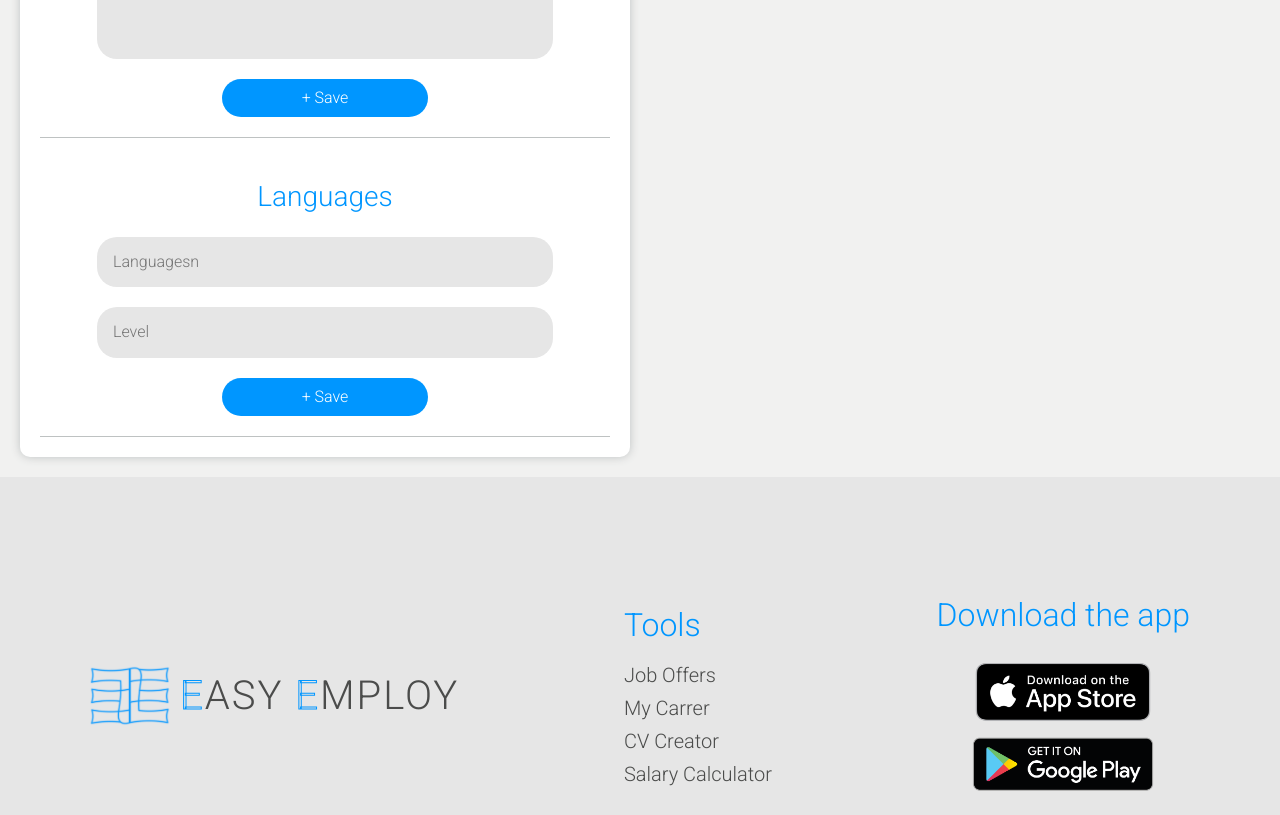
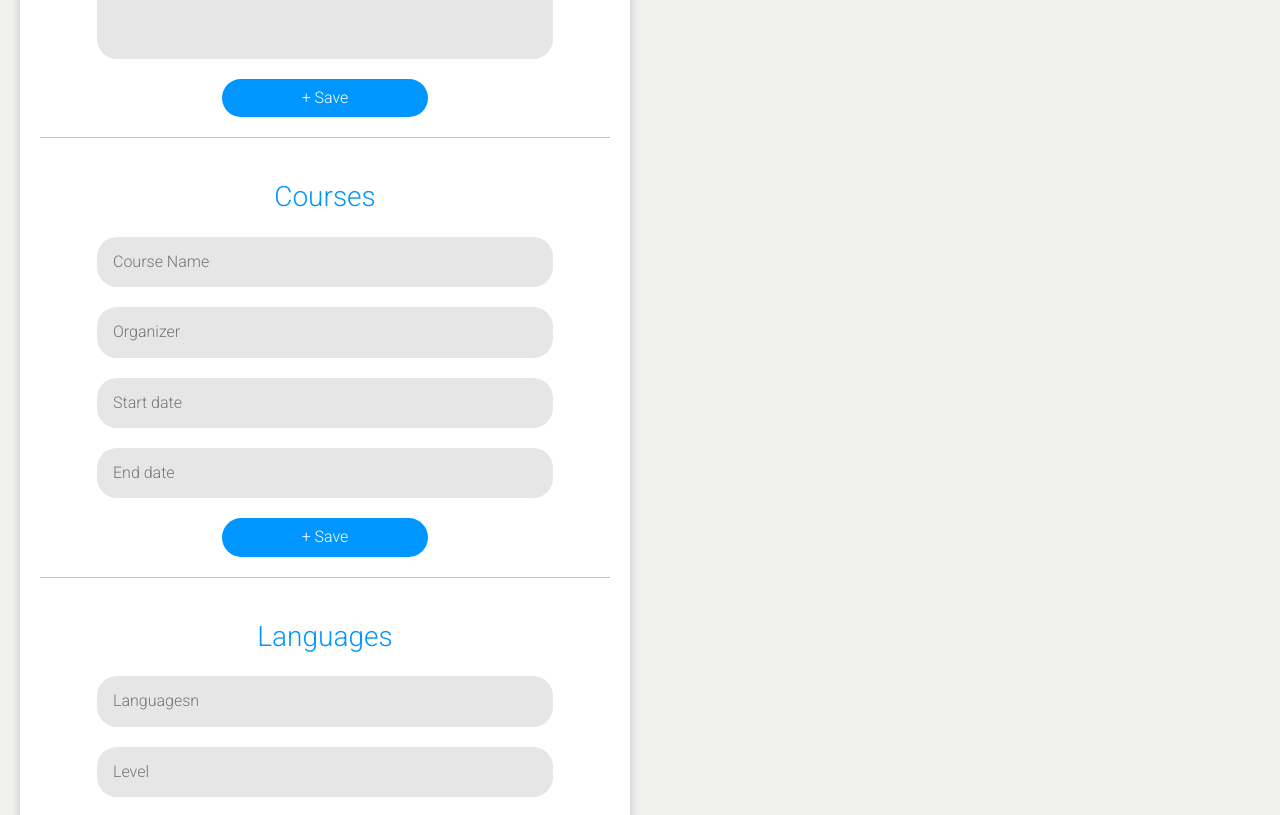
Before and after one commit to mizdebski77/Easy-Employ, a React (Create React App) app: page /CV-Creator in a window 1280 px wide. Shown: the part 2700-3515 px from the top of the page. Built offline with nearby package versions, Linux system fonts and the light colour scheme.

Commit message:
Courses section added

```diff
--- a/src/features/Creator/creator.tsx
+++ b/src/features/Creator/creator.tsx
@@ -89,6 +89,17 @@ export const Creator = () => {
                             <DataInput placeholder='End date' />
                             <DataInput placeholder='Still Learning' />
                             <TextArea placeholder='Description'></TextArea>
+                            <SaveButton>+ Save</SaveButton>
+                        </DataForm>
+                    </FormWrapper>
+
+                    <FormWrapper>
+                        <DataTitle>Courses</DataTitle>
+                        <DataForm>
+                            <DataInput placeholder='Course Name' />
+                            <DataInput placeholder='Organizer' />
+                            <DataInput placeholder='Start date' />
+                            <DataInput placeholder='End date' />
                             <SaveButton>+ Save</SaveButton>
                         </DataForm>
                     </FormWrapper>
```
